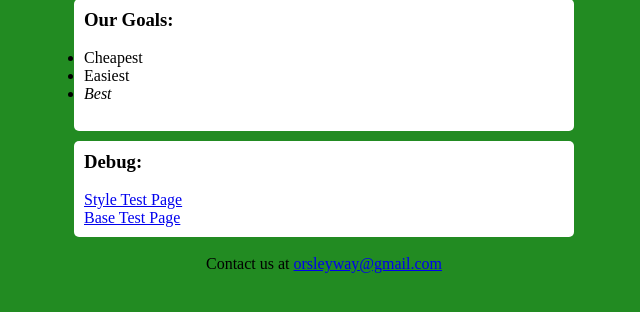
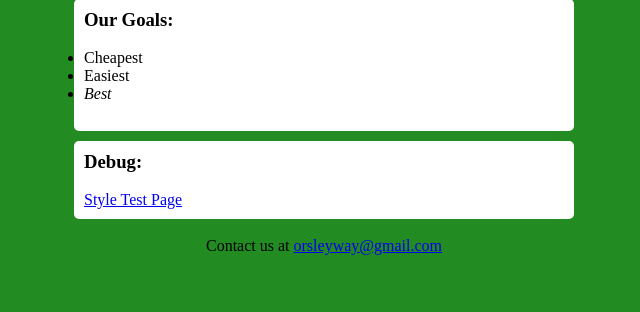
Before and after one commit to samuelMods0/bell_scheduler, a Django app: page / in a window 1280 px wide. Shown: the part 271-583 px from the top of the page, without its empty margins (316-956 px from the left). Run offline with Django 5.2, Linux system fonts and the light colour scheme.

Commit message:
removing base_test.html as it is unnecesary

```diff
--- a/quasimoto/main/templates/main/base.html
+++ b/quasimoto/main/templates/main/base.html
@@ -3,7 +3,7 @@
 <head>
     <meta charset="UTF-8">
     <meta name="viewport" content="width=device-width, initial-scale=1.0">
-    <title>Quasimodo Bell Services</title>
+    <title>{% block title %}Quasimodo Bell Services{% endblock %}</title>
     {% load static %}
     <link rel="stylesheet" href="{% static 'style.css' %}">
     <link rel="shortcut icon" href="{% static 'images/hunchback_icon.png' %}">
--- a/quasimoto/main/templates/main/index.html
+++ b/quasimoto/main/templates/main/index.html
@@ -33,8 +33,6 @@
         <h3>Debug:</h3>
         <br>
         <a href="/test">Style Test Page</a>
-        <br>
-        <a href="/base-test">Base Test Page</a>
     </section>
 </div>
 {% endblock %}
--- a/quasimoto/main/urls.py
+++ b/quasimoto/main/urls.py
@@ -7,5 +7,4 @@ urlpatterns = [
     path("about/", views.about, name="about.html"),
     path("login/", views.login, name="login.html"),
     path("sign-up/", views.sign_up, name="sign-up.html"),
-    path("base-test/", views.base_test, name="base_test.html")
 ]
--- a/quasimoto/main/views.py
+++ b/quasimoto/main/views.py
@@ -22,7 +22,3 @@ def login(response):
 
 def sign_up(response):
     return render(response, 'main/sign-up.html')
-
-def base_test(response):
-
-    return render(response, "main/base_test.html", {})
```
Also changed, not shown: quasimoto/main/templates/main/base_test.html (deleted, +0 -18 lines).
